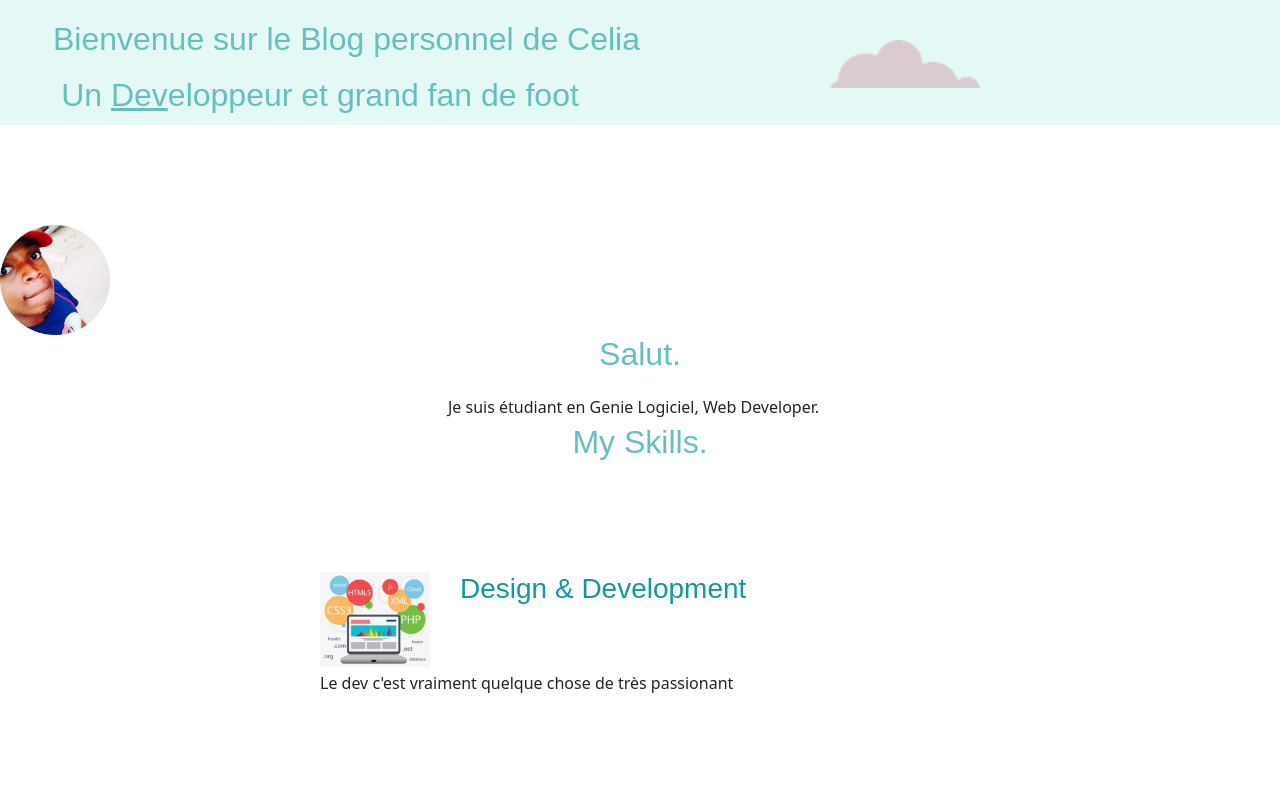
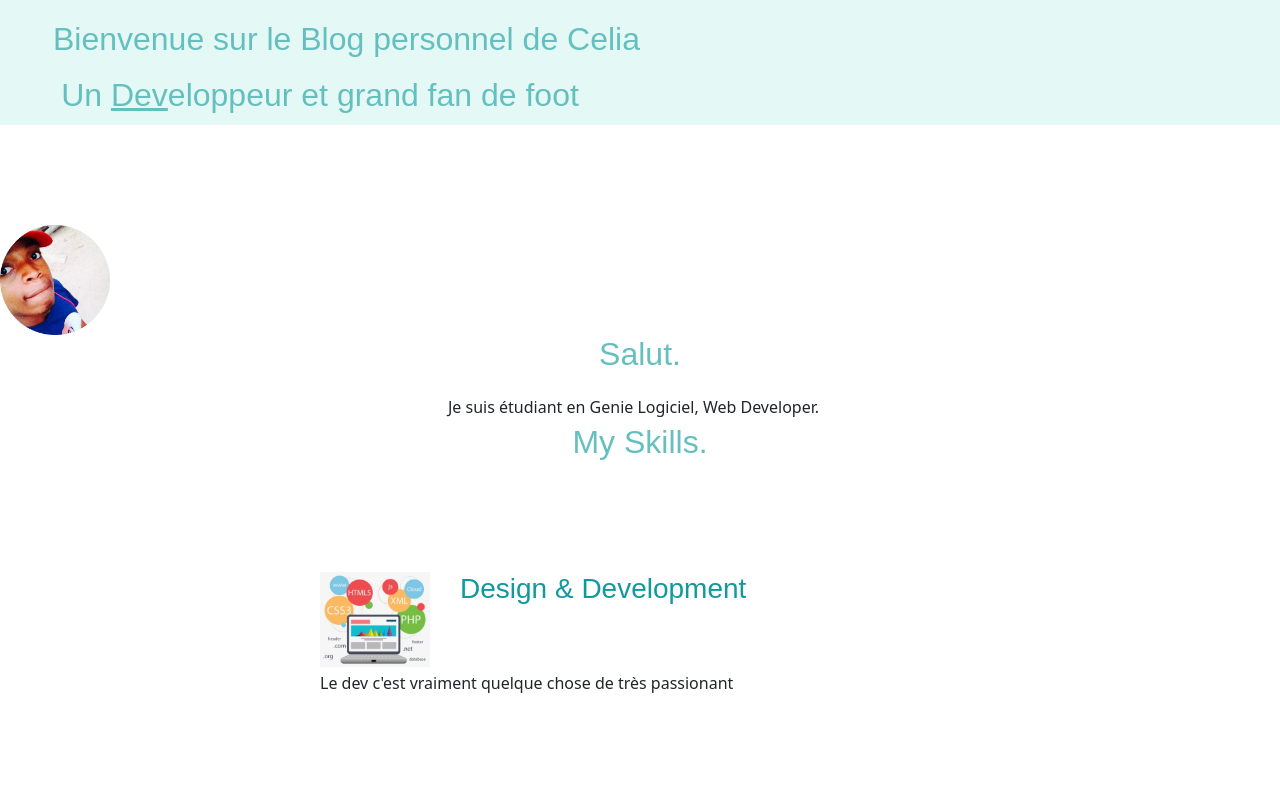
Before and after one commit to Kenliams/BlogP, a plain HTML site: page index.html in a window 1280 px wide. Shown: the top 796 px of the page. Drawn offline with nearby package versions, Linux system fonts and the light colour scheme.

Commit message:
Update index.html

```diff
--- a/index.html
+++ b/index.html
@@ -15,7 +15,7 @@
 
   <div class="top-container">
     <div class="col-lg-6">
-      <img class="top-cloud" src="images/cloud.png" alt="cloud-img">
+
       <h2 id="ken">Bienvenue sur le Blog personnel de Celia</h2>
       <h2>Un <span class="pro">Dev</span>eloppeur et grand fan de foot</footba></h2>
       <img class="bottom-cloud" src="images/cloud.png" alt="cloud-img">
```
